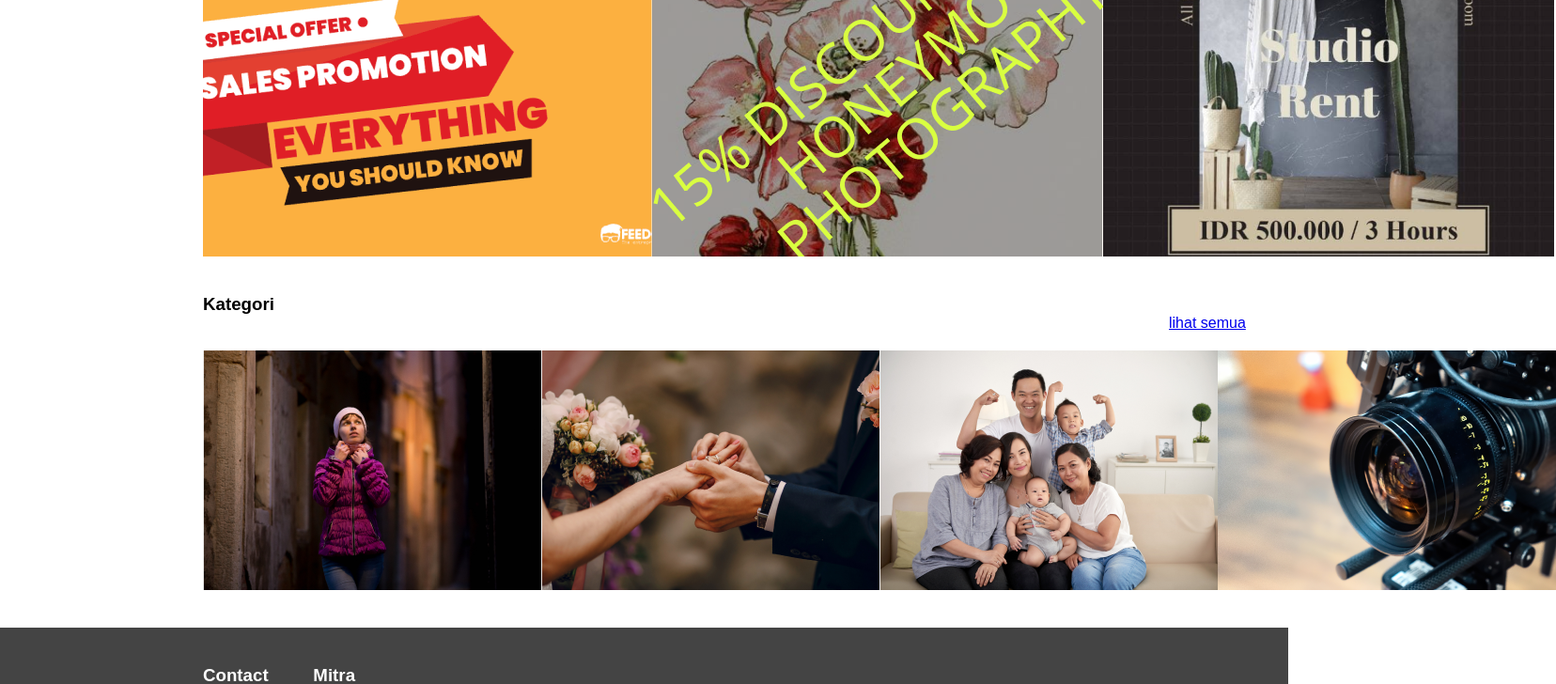
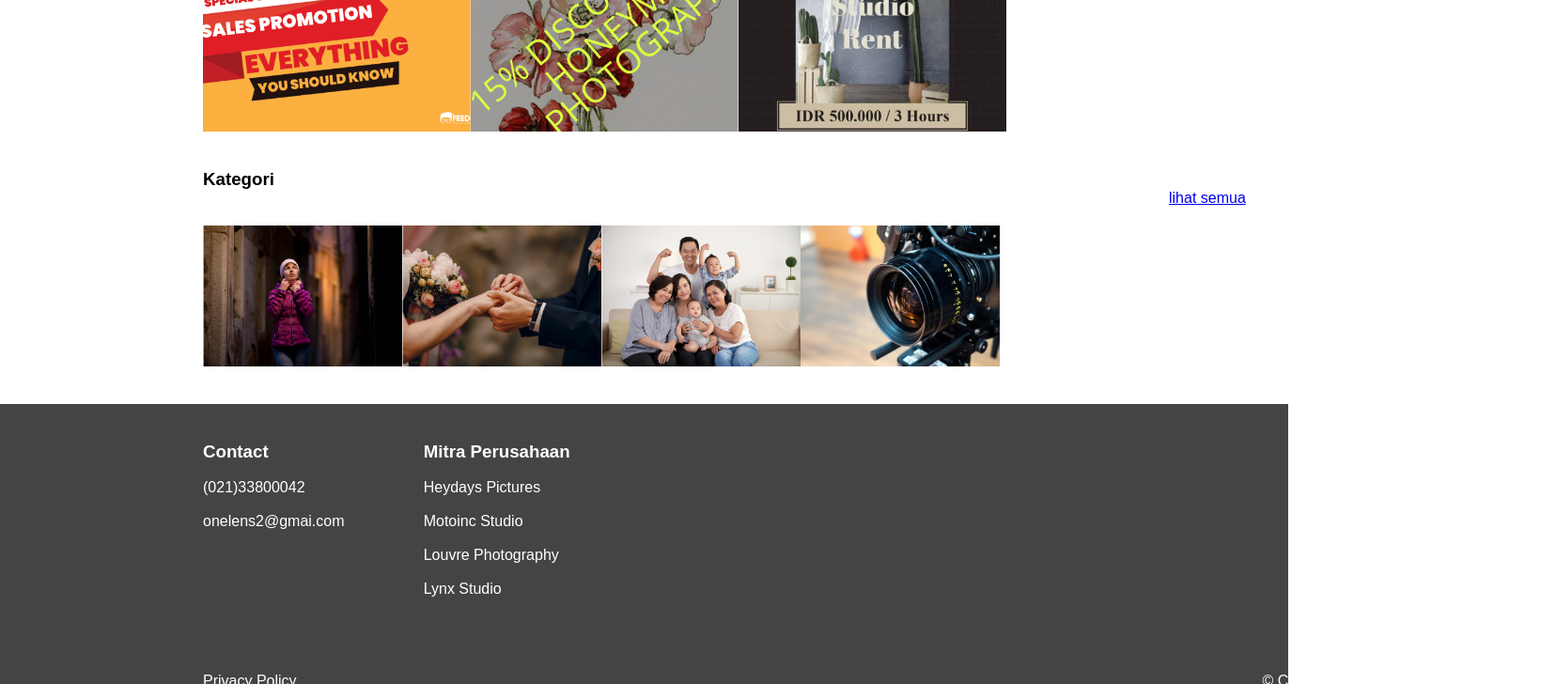
Before and after one commit to indicator080/oneless-html-css, a plain HTML site: page index.html in a window 1280 px wide. Shown: the part 1068-1796 px from the top of the page at 94% size, 1656 px wide, since content can reach past the window. Drawn offline with Linux system fonts and the light colour scheme.

Commit message:
position fix

```diff
--- a/index.html
+++ b/index.html
@@ -57,9 +57,9 @@
         </div>
         <!-- image promo -->
         <div id="promo-list" class="space-vertical-sm">
-            <img src="./images/sales-promo-1.png" alt="promo sale 1">
-            <img src="./images/sales-promo-2.png" alt="promo sale 2">
-            <img src="./images/sales-promo-3.png" alt="promo sale 3">
+            <img src="./images/sales-promo-1.png" class="width-custom" alt="promo sale 1">
+            <img src="./images/sales-promo-2.png" class="width-custom" alt="promo sale 2">
+            <img src="./images/sales-promo-3.png" class="width-custom" alt="promo sale 3">
         </div>
     </div>
 
@@ -73,17 +73,17 @@
             </div>
         </div>
         <!-- image kategori -->
-        <div id="kategori-list" class="space-vertical-sm">
-            <img src="./images/kategoritag-1.png" class="" alt="kategori pitch 1">
-            <img src="./images/kategoritag-2.png" class="" alt="promo pitch 2">
-            <img src="./images/kategoritag-3.png" class="" alt="promo pitch 3">
-            <img src="./images/kategoritag-4.png" class="" alt="promo pitch 4">
+        <div id="kategori-list" class="space-vertical-sm flex">
+            <img src="./images/kategoritag-1.png" class="width-25per" alt="kategori pitch 1">
+            <img src="./images/kategoritag-2.png" class="width-25per" alt="promo pitch 2">
+            <img src="./images/kategoritag-3.png" class="width-25per" alt="promo pitch 3">
+            <img src="./images/kategoritag-4.png" class="width-25per" alt="promo pitch 4">
         </div>
     </div>
 
     <footer class="border space-vertical-md">
         <div class="flex">
-            <div class="width-12per set-text-white space-vertical-md">
+            <div class="width-25per set-text-white space-vertical-md">
                 <h3>Contact</h3>
                 <br>
                 <p>(021)33800042</p>
@@ -91,7 +91,7 @@
                 <p>onelens2@gmai.com</p>
             </div>
 
-            <div class="width-12per set-text-white space-vertical-md">
+            <div class="width-25per set-text-white space-vertical-md">
                 <h3>Mitra Perusahaan</h3>
                 <br>
                 <p>Heydays Pictures</p>
@@ -104,8 +104,8 @@
             </div>
         </div>
         <div class="flex">
-            <div id="policy" class="space-vertical-xl">Privacy Policy</div>
-            <div id="copyright-position" class="set-text-white space-vertical-xl">
+            <div id="policy" class="space-vertical-lg">Privacy Policy</div>
+            <div class="set-text-white space-vertical-lg position-left">
                 <p>© Copyrights Onelens</p>
             </div>
         </div>
```
Also changed, not shown: cetak.html (+13 -1 lines), kategori.html (+1 -1 lines), sewa.html (+37 -1 lines).
